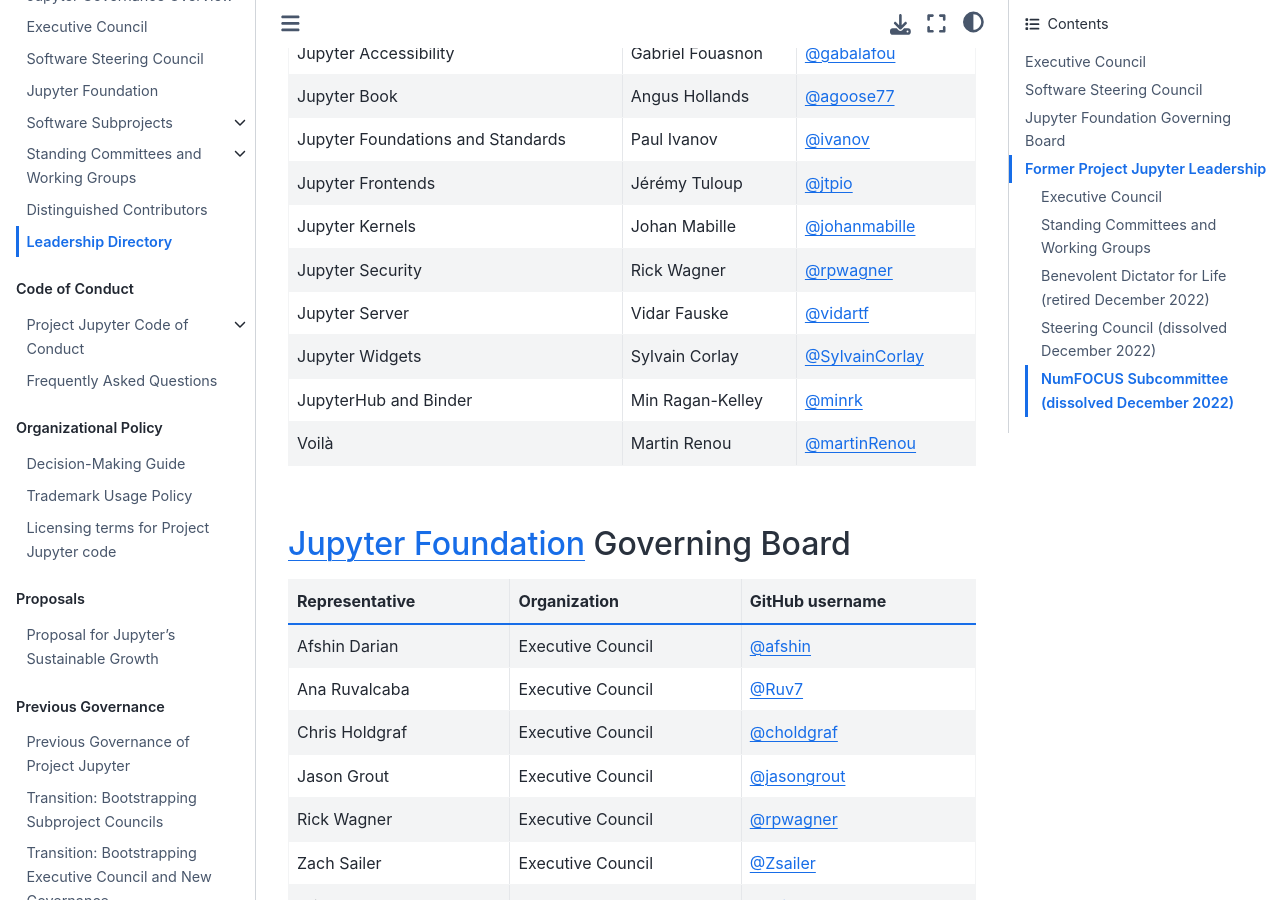
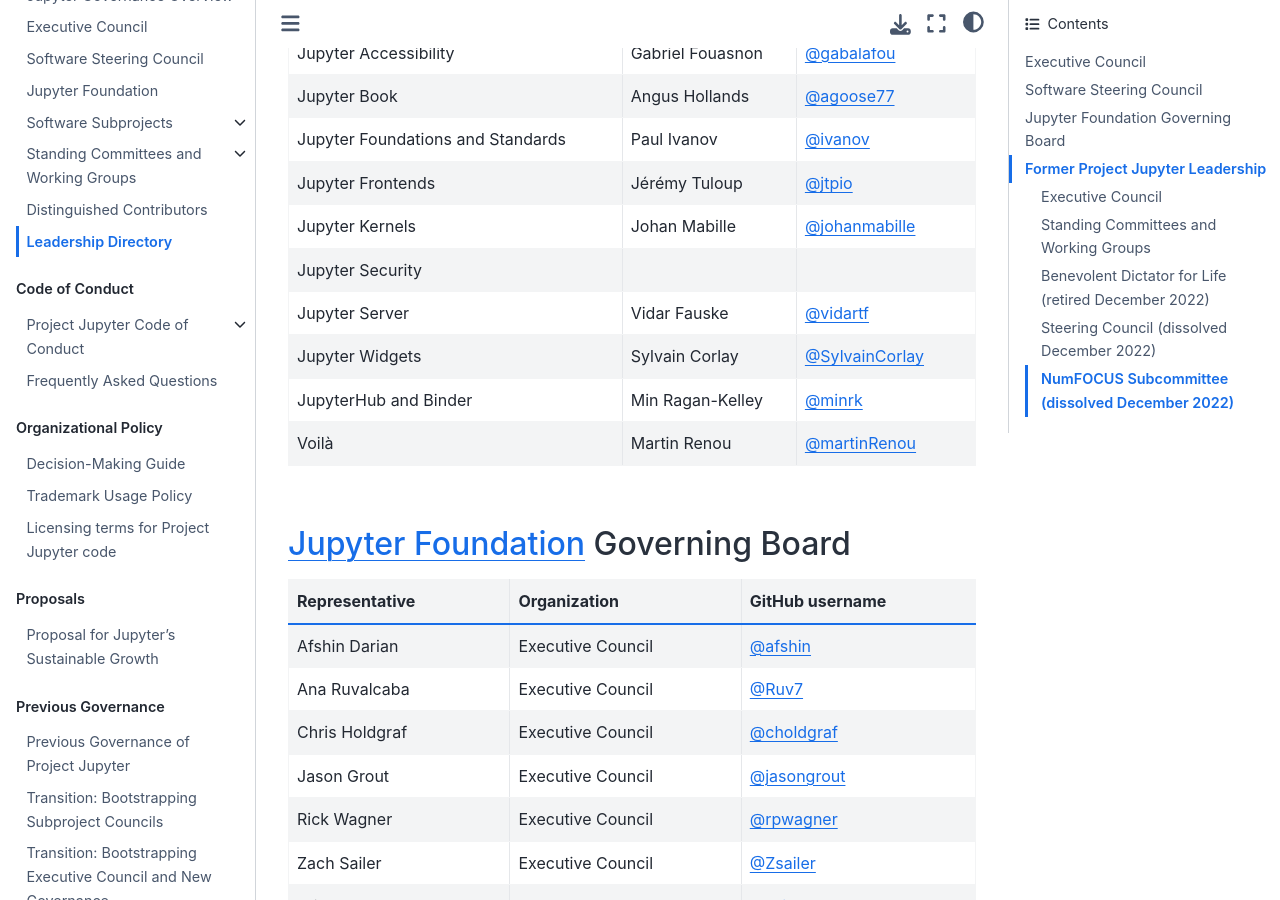
Before and after one commit to jupyter/governance, a Jupyter Book: the page built from people.md, in a window 1280 px wide and 900 px high, scrolled down 663 px. Built offline with Jupyter Book 1.0.4 settings and Sphinx 7.4.7 and the Sphinx Book theme 1.1.4, drawn with Linux system fonts in a browser that asks for light colours; pages that are not in the unit, such as notebooks, are missing from menus.

```diff
--- a/people.md
+++ b/people.md
@@ -22,7 +22,7 @@
 | Jupyter Foundations and Standards | Paul Ivanov | [@ivanov](https://github.com/ivanov) |
 | Jupyter Frontends | Jérémy Tuloup | [@jtpio](https://github.com/jtpio) |
 | Jupyter Kernels | Johan Mabille | [@johanmabille](https://github.com/johanmabille) |
-| Jupyter Security | Rick Wagner | [@rpwagner](https://github.com/rpwagner) |
+| Jupyter Security |  |  |
 | Jupyter Server | Vidar Fauske | [@vidartf](https://github.com/vidartf) |
 | Jupyter Widgets | Sylvain Corlay | [@SylvainCorlay](https://github.com/SylvainCorlay) |
 | JupyterHub and Binder | Min Ragan-Kelley | [@minrk](https://github.com/minrk) |
```
